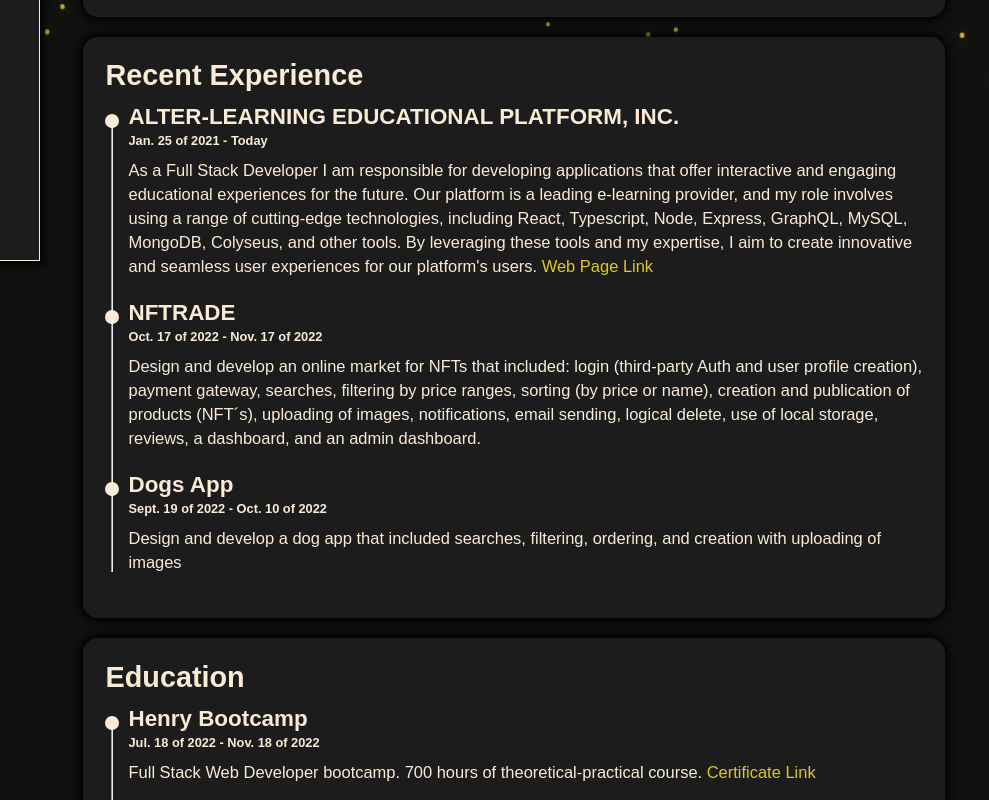
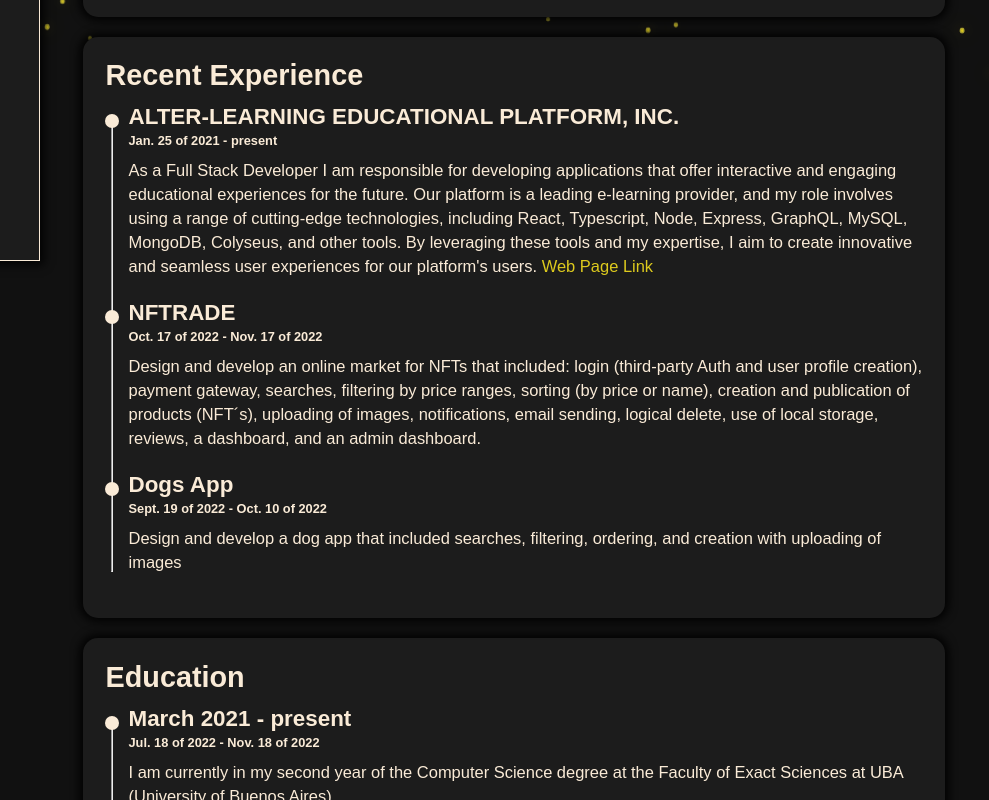
Before and after one commit to matiasdonato/Portfolio-MatiasDonato, a React (Create React App) app: page /about in a window 1280 px wide. Shown: the part 540-1340 px from the top of the page, without its empty margins (291-1280 px from the left). Built offline with nearby package versions, Linux system fonts and the light colour scheme; a web font is replaced by a local one.

Commit message:
cv update

```diff
--- a/src/components/AboutMe.tsx
+++ b/src/components/AboutMe.tsx
@@ -89,7 +89,7 @@ export default function AboutMe(){
                       <div className="infoTitle">
                         <div className="aboutPoint" />
                         <h6 className="infoTitleName">ALTER-LEARNING EDUCATIONAL PLATFORM, INC.</h6>
-                        <h6 className="infoTitleDate">Jan. 25 of 2021 - Today</h6>
+                        <h6 className="infoTitleDate">Jan. 25 of 2021 - present</h6>
                       </div>
                       <p>As a Full Stack Developer I am responsible for developing applications that offer interactive and engaging educational experiences for the future. Our platform is a leading e-learning provider, and my role involves using a range of cutting-edge technologies, including React, Typescript, Node, Express, GraphQL, MySQL, MongoDB, Colyseus, and other tools. By leveraging these tools and my expertise, I aim to create innovative and seamless user experiences for our platform's users. <a href="https://alter-learning.com" target="_blank" rel="noreferrer" className="yellow">Web Page Link</a></p>
                     </div>
@@ -117,6 +117,14 @@ export default function AboutMe(){
                 <div className="aboutLineAndInfo">
                   <hr className="aboutInfoLine" />
                   <div>
+                    <div className="aboutInfo">
+                      <div className="infoTitle">
+                        <div className="aboutPoint" />
+                        <h6 className="infoTitleName">March 2021 - present</h6>
+                        <h6 className="infoTitleDate">Jul. 18 of 2022 - Nov. 18 of 2022</h6>
+                      </div>
+                      <p>I am currently in my second year of the Computer Science degree at the Faculty of Exact Sciences at UBA (University of Buenos Aires)</p>
+                    </div>
                     <div className="aboutInfo">
                       <div className="infoTitle">
                         <div className="aboutPoint" />
@@ -271,6 +279,14 @@ export default function AboutMe(){
                     <div className="aboutInfo">
                       <div className="infoTitle">
                         <div className="aboutPoint" />
+                        <h6 className="infoTitleName">Licenciatura en Ciencias de la Computación</h6>
+                        <h6 className="infoTitleDate">Marzo del 2021 - hoy</h6>
+                      </div>
+                      <p>Actualmente me encuentro cursando el segundo año de la carrera Ciencias de la Computación en la Facultad de Ciencias Exactas de la UBA (Universidad de Buenos Aires)</p>
+                    </div>
+                    <div className="aboutInfo">
+                      <div className="infoTitle">
+                        <div className="aboutPoint" />
                         <h6 className="infoTitleName">Henry Bootcamp</h6>
                         <h6 className="infoTitleDate">Jul. 18 del 2022 - Nov. 18 del 2022</h6>
                       </div>
```
Also changed, not shown: 2 other files (tests, documents, lock files or other folders).
